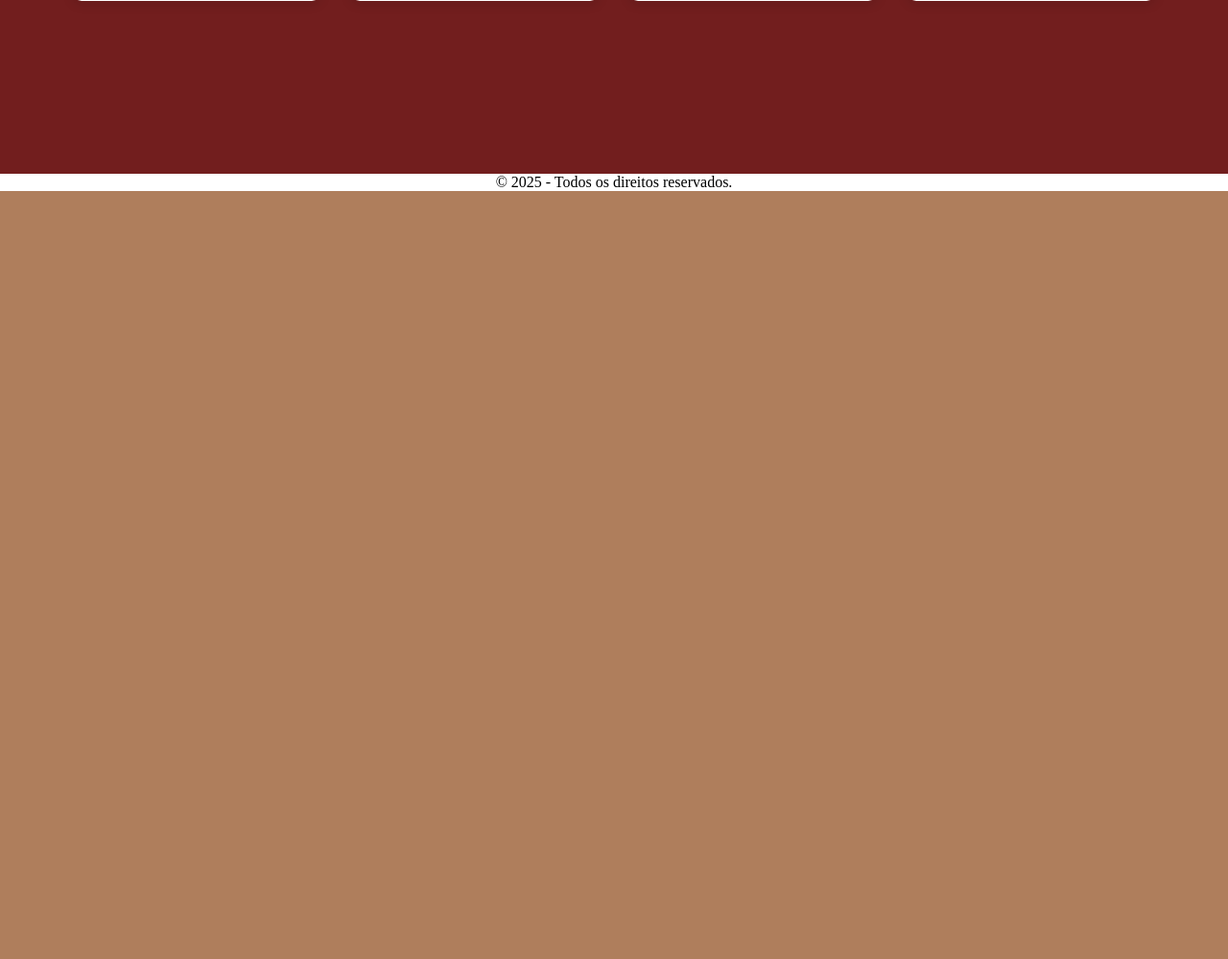
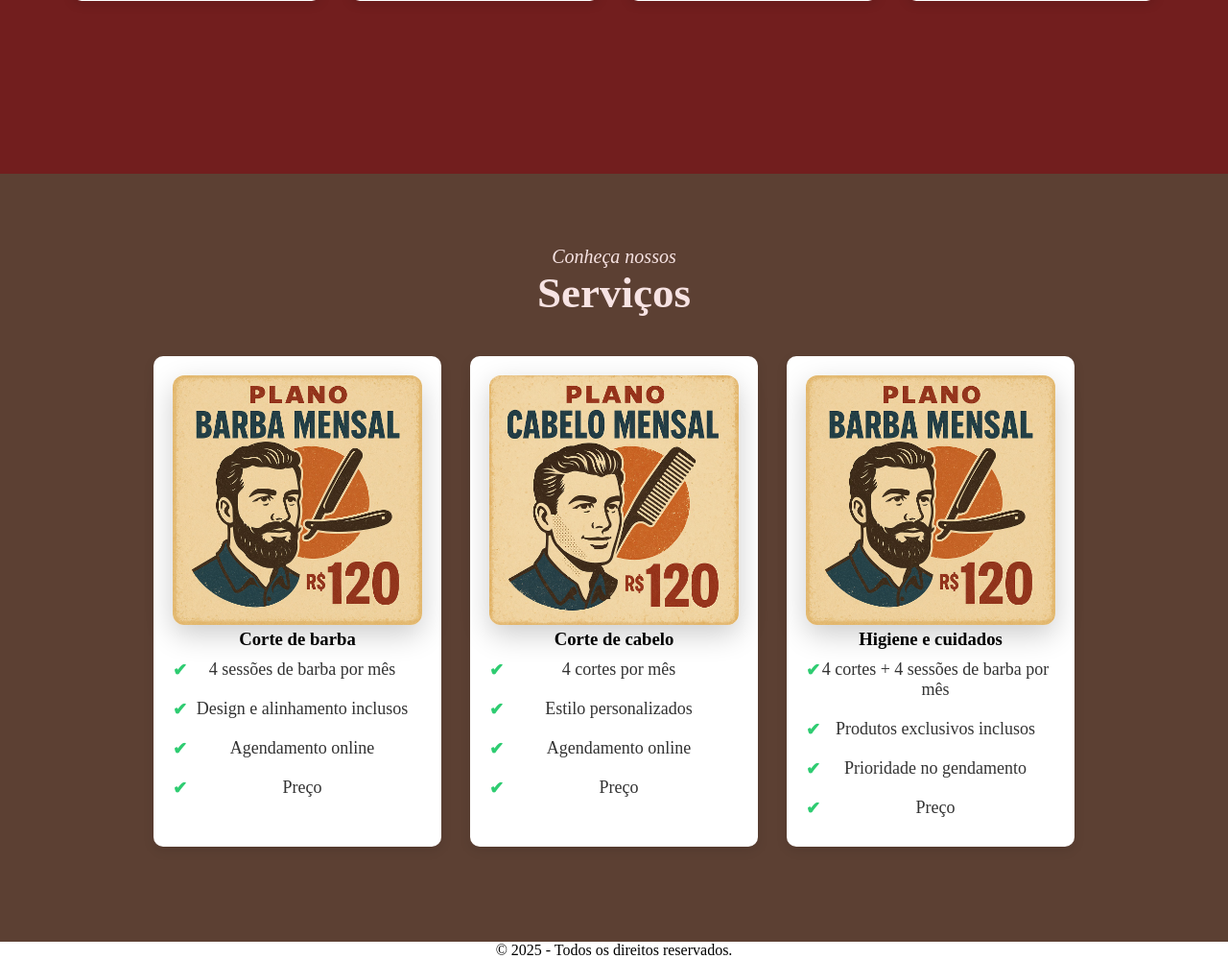
Before and after one commit to Brian2994/Barbearia_Projeto_Web, a PHP site: page / in a window 1280 px wide. Shown: the part 3019-4018 px from the top of the page at 96% size. Before the commit the page ends 3218 px from the top, so only its background shows below. Run offline with PHP 8.4, Linux system fonts and the light colour scheme.

Commit message:
Adicionando a pagina de planos

```diff
--- a/HTML/assets/css/estilo.css
+++ b/HTML/assets/css/estilo.css
@@ -29,7 +29,6 @@
     background-repeat: no-repeat; /* Aplicamos para que a imagem não se repita */
     background-size: cover; /* Preenche completamente a tela com a imagem */
     background-position: center; /* Centra a imagem */
-
 }
 
 .container {
@@ -128,7 +127,6 @@
     width: 550px; /* Ancho da imagem */
     height: auto;
     border-radius: 10px; /* Bordas arredondadas */
-
 }
 
 .right {
@@ -166,25 +164,37 @@
     min-height: 100vh; /* Ocupa todo o tamanho da tela */
 }
 
+
+/* Estilo para a section planos */
+#planos {
+    padding: 40px 20px;
+    padding-top: 75px;
+    background-color: #5c4033;
+    text-align: center;
+    min-height: 100vh;
+}
+
 #servicos h2,
-#unidades h2 {
+#unidades h2,
+#planos h2 {
     font-size: 20px;
     font-style: italic;
     font-weight: normal; /* Remove o negrito */
     color: rgb(247, 227, 227);
     margin-bottom: 40px; /* margem abaixo */
-
 }
 
 #servicos b,
-#unidades b {
+#unidades b,
+#planos b {
     font-size: 45px;
     color: rgb(247, 227, 227);
     font-style: normal;
 }
 
 .servicos-container,
-.unidades-container {
+.unidades-container,
+.planos-container {
     display: flex;
     flex-wrap: wrap;
     justify-content: center;
@@ -195,7 +205,7 @@
 .unidade {
     background-color: #fff;
     border-radius: 10px;
-    box-shadow: 0 4px 12px rgba(0,0,0,0.1);
+    box-shadow: 0 4px 12px rgba(0, 0, 0, 0.1);
     width: 260px;
     padding: 20px;
     transition: transform 0.3s ease;
@@ -251,6 +261,47 @@
     line-height: 1.5;
 }
 
+.plano {
+    background-color: #fff;
+    border-radius: 10px;
+    box-shadow: 0 4px 12px rgba(0, 0, 0, 0.1);
+    width: 300px;
+    padding: 20px;
+    transition: transform 0.3s ease;
+}
+
+.plano img {
+    width: 100%;
+    height: 260px;
+    object-fit: contain;
+    border-radius: 12px;
+    transition: all 0.5s ease;
+    box-shadow: 0 10px 30px rgba(0, 0, 0, 0.2);
+    transform: scale(1);
+}
+
+.plano ul {
+    list-style-type: none; /* Quita los puntos de la lista */
+    padding: 0;
+    margin: 0;
+    font-size: 18px;
+    color: #333;
+}
+
+.plano li {
+    padding: 10px 0;
+    position: relative;
+    padding-left: 10px; /* Espacio para el ícono */
+}
+
+.plano li::before {
+    content: "✔"; /* Puedes usar otro ícono como • o ➤ */
+    position: absolute;
+    left: 0;
+    color: #2ecc71; /* Verde suave */
+    font-weight: bold;
+}
+
 footer {
     text-align: center;
 }
--- a/HTML/index.html
+++ b/HTML/index.html
@@ -22,6 +22,7 @@
                     <li><a href="#sobre">Sobre Nós</a></li>
                     <li><a href="#servicos">Serviços</a></li>
                     <li><a href="#unidades">Unidades</a></li>
+                    <li><a href="#planos">Planos</a></li>
                     <li><a href="formulario.html">Entrar</a></li>
                 </ul>
             </nav>
@@ -62,29 +63,29 @@
         </h2>
 
         <div class="servicos-container">
-            <!-- Unidade 1 -->
-            <div class="unidade">
+            <!-- Servico 1 -->
+            <div class="servico">
                 <img src="https://s4.gifyu.com/images/bpFBO.webp" alt="corte de barba">
                 <h3>Corte de barba</h3>
                 <p>Estilo clássico com acabamento preciso</p>
             </div>
 
-            <!-- Unidade 2 -->
-            <div class="unidade">
+            <!-- Servico 2 -->
+            <div class="servico">
                 <img src="https://s4.gifyu.com/images/bpFJb.jpg" alt="corte de cabelo">
                 <h3>Corte de cabelo</h3>
                 <p>Visual moderno ou tradicional com atenção aos detalhes</p>
             </div>
 
-            <!-- Unidade 3 -->
-            <div class="unidade">
+            <!-- Servico 3 -->
+            <div class="servico">
                 <img src="https://s4.gifyu.com/images/bpFOx.jpg" alt="higiene e cuidados">
                 <h3>Higiene e cuidados</h3>
                 <p>Limpeza profunda e produtos de alta qualidade para sua pele</p>
             </div>
 
-            <!-- Unidade 4 -->
-            <div class="unidade">
+            <!-- Servico 4 -->
+            <div class="servico">
                 <img src="https://s4.gifyu.com/images/bpFOb.jpg" alt="corte e barba">
                 <h3>Corte e barba</h3>
                 <p>Combo completo para um visual alinhado e marcante</p>
@@ -157,6 +158,50 @@
         </div>
     </section>
 
+    <!-- Página 5 -->
+    <section id="planos">
+        <h2>Conheça nossos<br>
+            <b>Serviços</b>
+        </h2>
+
+        <div class="planos-container">
+            <!-- Plano 1 -->
+            <div class="plano">
+                <img src="/HTML/assets/imagens/Plano_barba.jpeg" alt="corte de barba">
+                <h3>Corte de barba</h3>
+                <ul>
+                    <li>4 sessões de barba por mês</li>
+                    <li>Design e alinhamento inclusos</li>
+                    <li>Agendamento online</li>
+                    <li>Preço</li>
+                </ul>
+            </div>
+
+            <!-- Plano 2 -->
+            <div class="plano">
+                <img src="/HTML/assets/imagens/Plano_cabelo.jpeg" alt="corte de cabelo">
+                <h3>Corte de cabelo</h3>
+                <ul>
+                    <li>4 cortes por mês</li>
+                    <li>Estilo personalizados</li>
+                    <li>Agendamento online</li>
+                    <li>Preço</li>
+                </ul>
+            </div>
+
+            <!-- Plano 3 -->
+            <div class="plano">
+                <img src="/HTML/assets/imagens/Plano_barba.jpeg" alt="higiene e cuidados">
+                <h3>Higiene e cuidados</h3>
+                <ul>
+                    <li>4 cortes + 4 sessões de barba por mês</li>
+                    <li>Produtos exclusivos inclusos</li>
+                    <li>Prioridade no gendamento</li>
+                    <li>Preço</li>
+                </ul>
+        </div>
+    </section>
+
     <footer>
         <p>&copy; 2025 - Todos os direitos reservados.</p>
     </footer>
```
